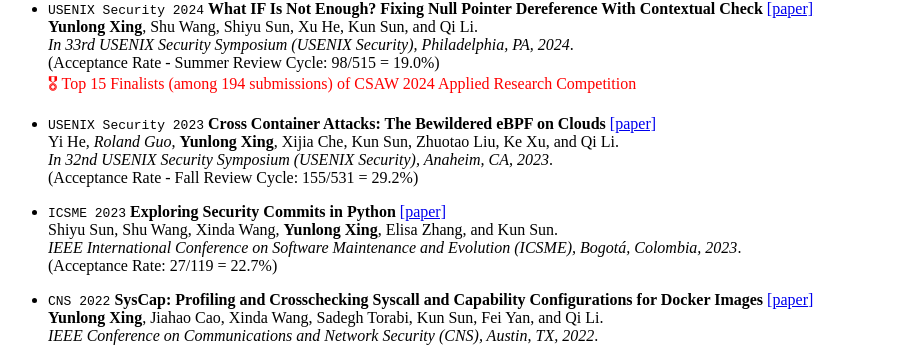
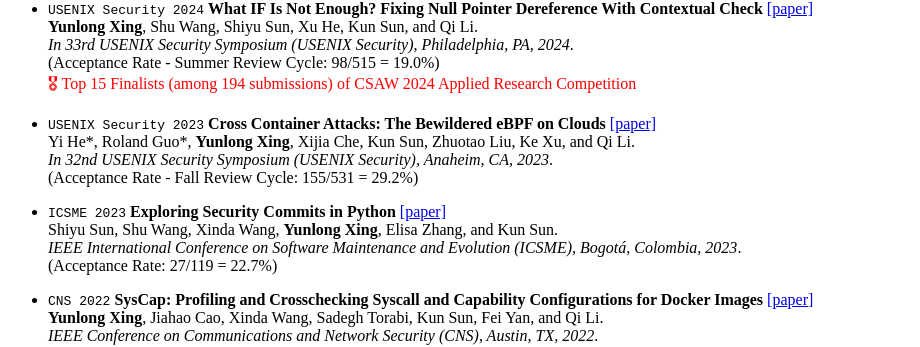
Before and after one commit to YunlongXing/yunlongxing.github.io, a Jekyll site: the page built from _pages/includes/pub.md, in a window 1280 px wide. Shown: the part 556-903 px from the top of the page, without its empty margins (0-920 px from the left). Built offline with Jekyll 4.4.1, drawn with Linux system fonts in a browser that asks for light colours; our own code applies the rules of GitHub Pages for plain Markdown files.

Commit message:
Update pub.md

```diff
--- a/_pages/includes/pub.md
+++ b/_pages/includes/pub.md
@@ -12,7 +12,7 @@ Shiyu Sun\*, **Yunlong Xing\***, Xinda Wang, Shu Wang, Qi Li, and Kun Sun.<br>
 <span style="color:red">🎖 Top 15 Finalists (among 194 submissions) of CSAW 2024 Applied Research Competition</span>
 
 - ``USENIX Security 2023`` **Cross Container Attacks: The Bewildered eBPF on Clouds** [\[paper\]](/publications/security23_container.pdf)<br>
-Yi He*, Roland Guo*, **Yunlong Xing**, Xijia Che, Kun Sun, Zhuotao Liu, Ke Xu, and Qi Li.<br>
+Yi He\*, Roland Guo\*, **Yunlong Xing**, Xijia Che, Kun Sun, Zhuotao Liu, Ke Xu, and Qi Li.<br>
 *In 32nd USENIX Security Symposium (USENIX Security), Anaheim, CA, 2023*.<br>
 (Acceptance Rate - Fall Review Cycle: 155/531 = 29.2%)
 
```
